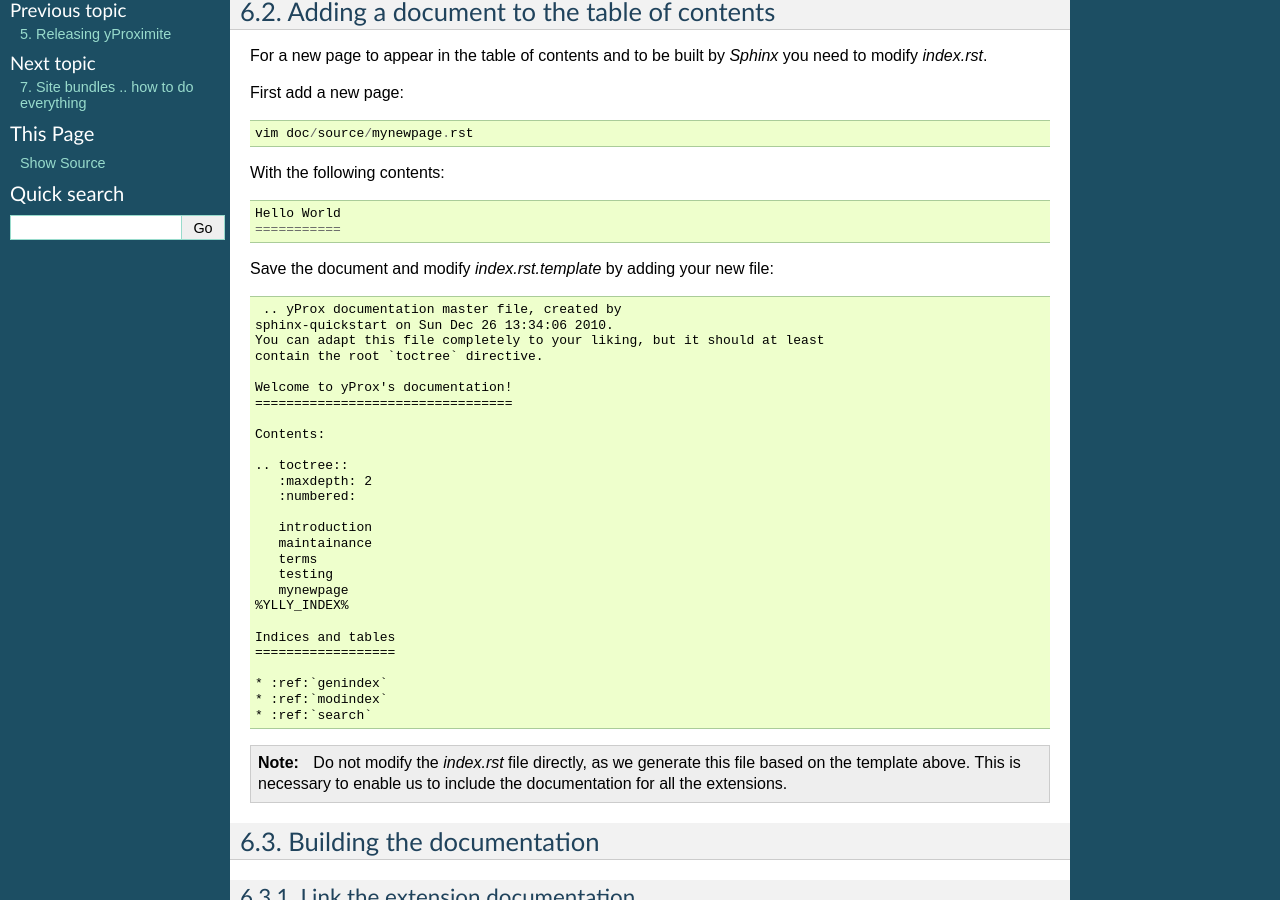
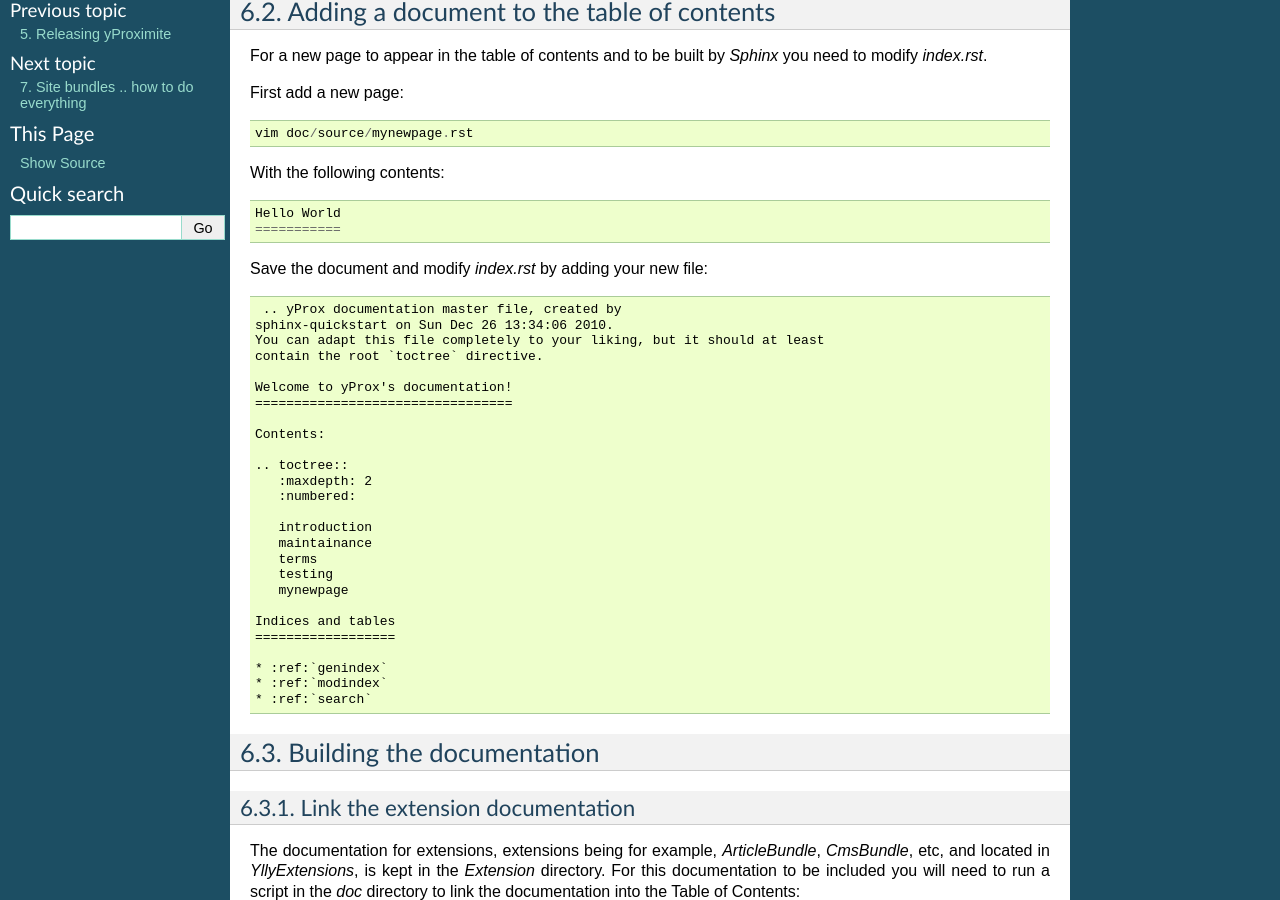
Before and after one commit to Yproximite/yprox-doc, a Sphinx documentation site: the page built from doc/source/documentation.rst, in a window 1280 px wide and 900 px high, scrolled down 277 px. Built offline with Sphinx 7.4.7, drawn with Linux system fonts in a browser that asks for light colours; pages that are not in the unit, such as notebooks, are missing from menus.

Commit message:
Fixed documentation

```diff
--- a/doc/source/documentation.rst
+++ b/doc/source/documentation.rst
@@ -24,7 +24,7 @@ With the following contents::
     Hello World
     ===========
 
-Save the document and modify `index.rst.template` by adding your new file::
+Save the document and modify `index.rst` by adding your new file::
 
      .. yProx documentation master file, created by
     sphinx-quickstart on Sun Dec 26 13:34:06 2010.
@@ -45,7 +45,6 @@ Save the document and modify `index.rst.template` by adding your new file::
        terms
        testing
        mynewpage
-    %YLLY_INDEX%
 
     Indices and tables
     ==================
@@ -53,11 +52,6 @@ Save the document and modify `index.rst.template` by adding your new file::
     * :ref:`genindex`
     * :ref:`modindex`
     * :ref:`search`
-
-.. note::
-
-    Do not modify the `index.rst` file directly, as we generate this file based on the template above. This
-    is necessary to enable us to include the documentation for all the extensions.
 
 Building the documentation
 ==========================
```
Also changed, not shown: 1 other file.
